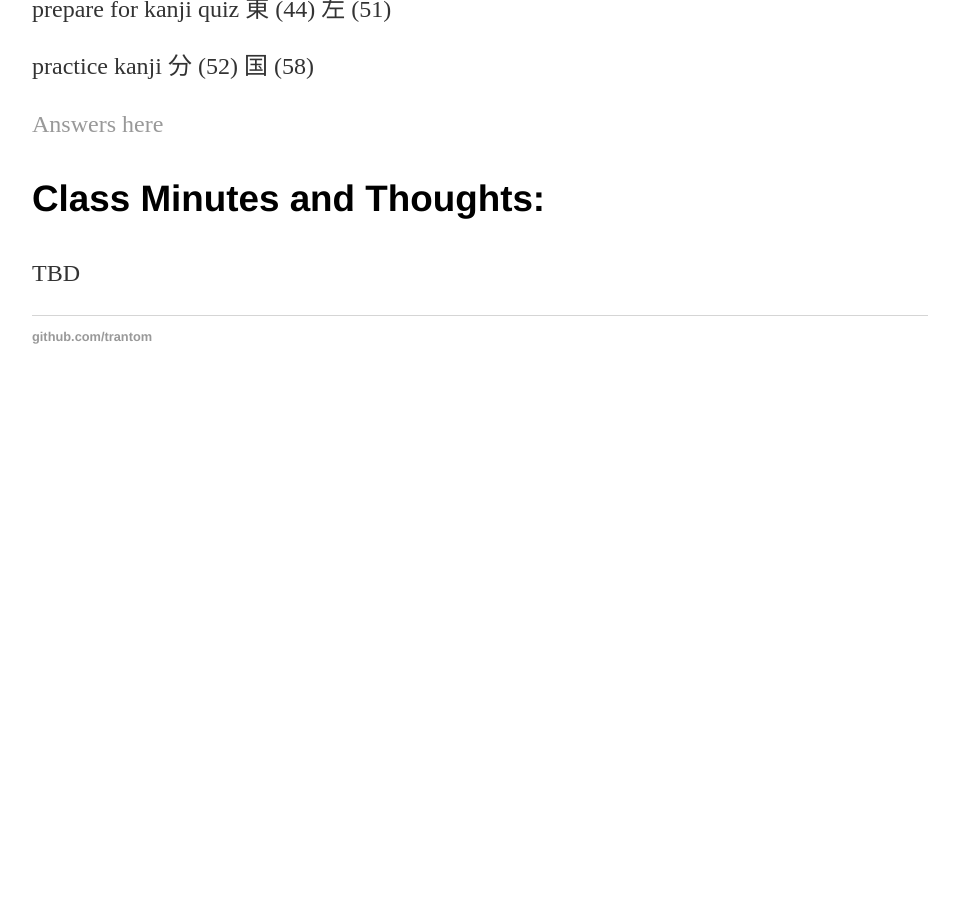
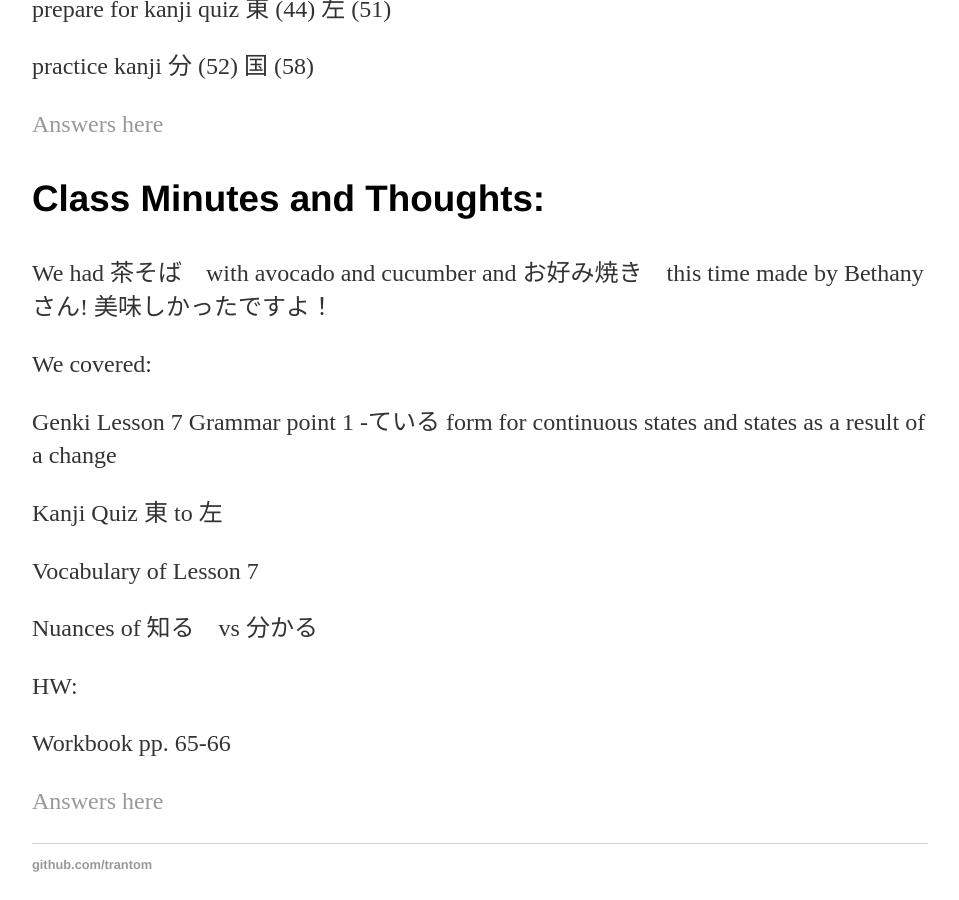
Before and after one commit to trantom/sawada-sensei-no-ato, a Jekyll site: the page built from _posts/2018-07-12-student-j2-meeting-6.md, in a window 1280 px wide and 900 px high, scrolled down 1371 px. Shown: the whole window, without its empty margins (160-1119 px from the left). Built offline with Jekyll 4.4.1, drawn with Linux system fonts in a browser that asks for light colours; before the commit the page ends 1777 px from its top, so only the background shows below that.

Commit message:
add wb answers 65-66, add link, update meeting 6 post

```diff
--- a/_posts/2018-07-12-student-j2-meeting-6.md
+++ b/_posts/2018-07-12-student-j2-meeting-6.md
@@ -52,4 +52,20 @@ practice kanji 分 (52) 国 (58)
 
 ### Class Minutes and Thoughts:
 
-TBD
+We had 茶そば　with avocado and cucumber and お好み焼き　this time made by Bethanyさん!  美味しかったですよ！
+
+We covered:
+
+Genki Lesson 7 Grammar point 1 -ている form for continuous states and states as a result of a change
+
+Kanji Quiz 東 to 左
+
+Vocabulary of Lesson 7
+
+Nuances of 知る　vs 分かる
+
+HW:
+
+Workbook pp. 65-66
+
+[Answers here](https://trantom.github.io/sawada-sensei-no-ato/downloads/)
--- a/downloads/index.html
+++ b/downloads/index.html
@@ -11,6 +12,7 @@ layout: default
 			<li><a href="{{ site.baseurl }}/assets/files/genki-workbook-p55-57-answers.pdf">Genki Workbook P.55-57 Answers</a></li>
 			<li><a href="{{ site.baseurl }}/assets/files/genki-workbook-p58-59-answers.pdf">Genki Workbook P.58-59 Answers</a></li>
 			<li><a href="{{ site.baseurl }}/assets/files/genki-workbook-p60-61-answers.pdf">Genki Workbook P.60-61 Answers</a></li>
+			<li><a href="{{ site.baseurl }}/assets/files/genki-workbook-p65-66-answers.pdf">Genki Workbook P.65-66 Answers</a></li>
 			<li><a href="{{ site.baseurl }}/assets/files/particles-cheat-sheet.jpg">Particles Cheet Sheet (courtesy of Dillerさん)</a></li>
 		</ul>
 
```
Also changed, not shown: other parts of downloads/index.html (+1 -0 lines), 1 other file.
